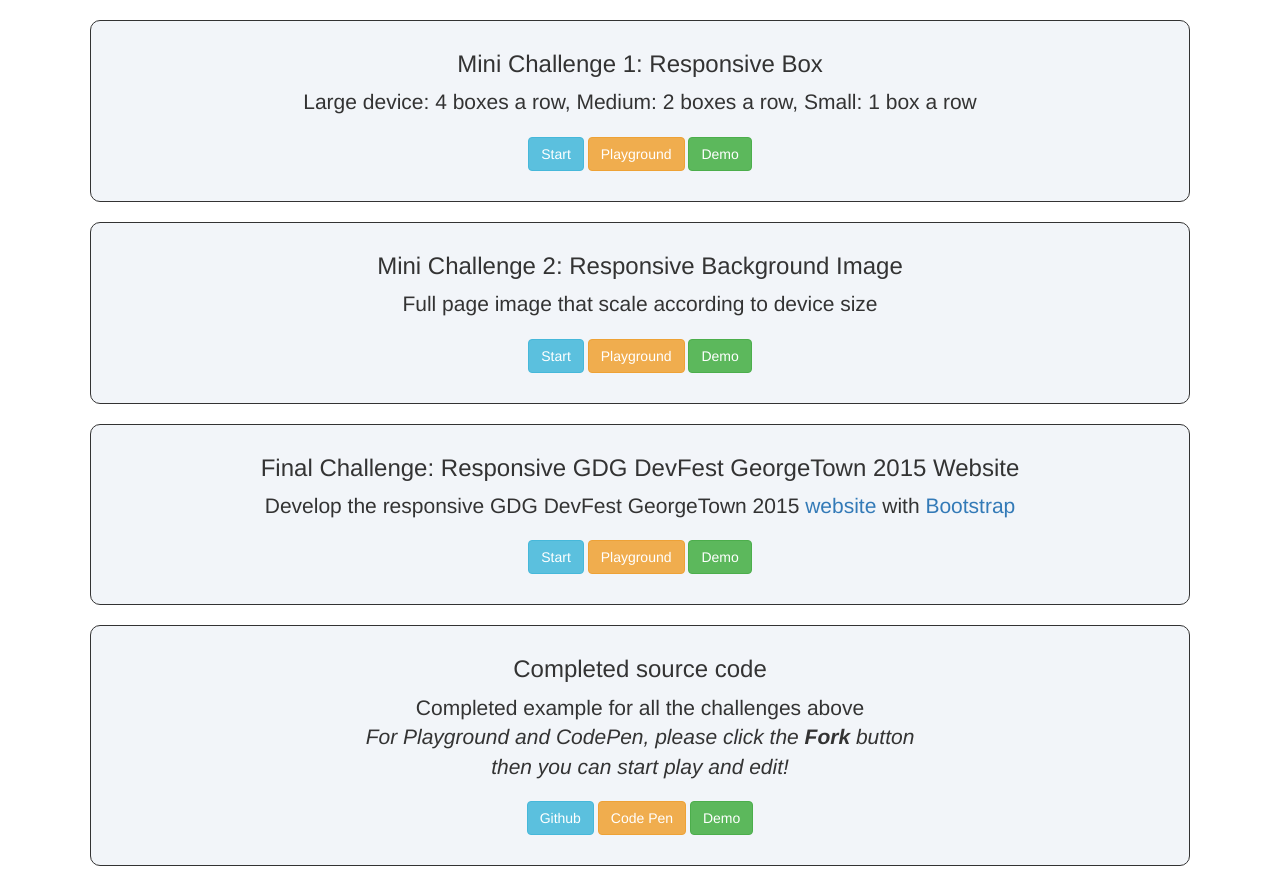
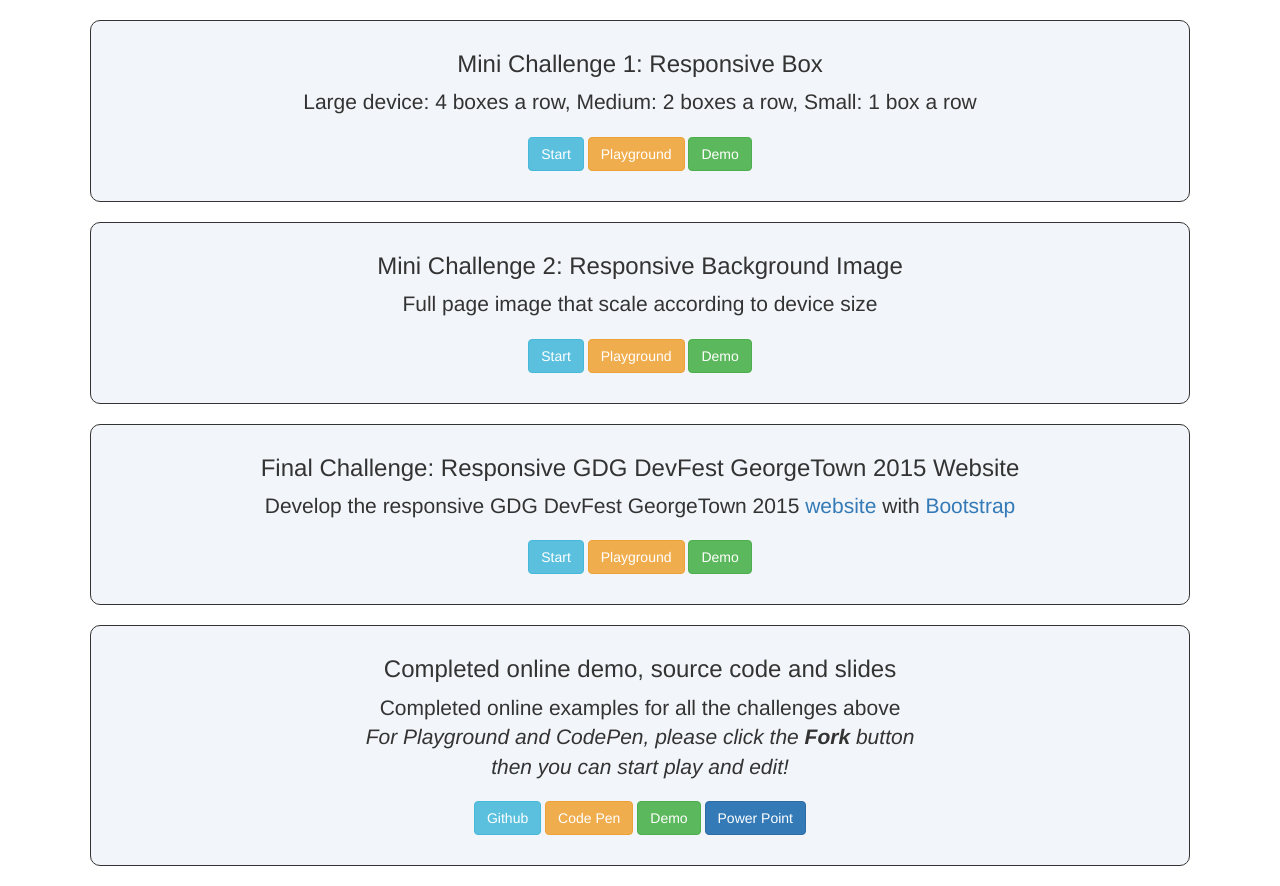
Before and after one commit to jecfish/gdg, a plain HTML site: page index.html in a window 1280 px wide. Drawn offline with Linux system fonts and the light colour scheme.

Commit message:
add in power point link

```diff
--- a/index.html
+++ b/index.html
@@ -47,9 +47,9 @@
       </div>
     </div>
     <div class="box">
-      <h3 class="text-center">Completed source code</h3>
+      <h3 class="text-center">Completed online demo, source code and slides</h3>
       <p class="text-center lead">
-        Completed example for all the challenges above
+        Completed online examples for all the challenges above
         <br>
         <i>
         For Playground and CodePen, please click the <strong>Fork</strong> button
@@ -60,7 +60,8 @@
       <div class="text-center">
         <a href="//github.com/chybie/gdg" target="_blank" class="btn btn-info">Github</a>
         <a href="//codepen.io/chybie/" target="_blank" class="btn btn-warning">Code Pen</a>
-        <a href="gdg.netlify.com" target="_blank" class="btn btn-success">Demo</a>
+        <a href="//gdg.netlify.com" target="_blank" class="btn btn-success">Demo</a>
+        <a href="https://docs.google.com/presentation/d/14URcKDHUv_MRQgM7zTBrXxsOXWF4Emqhd8lGUNQo-bs/edit?usp=sharing" target="_blank" class="btn btn-primary">Power Point</a>
       </div>
     </div>
   </div>
```
